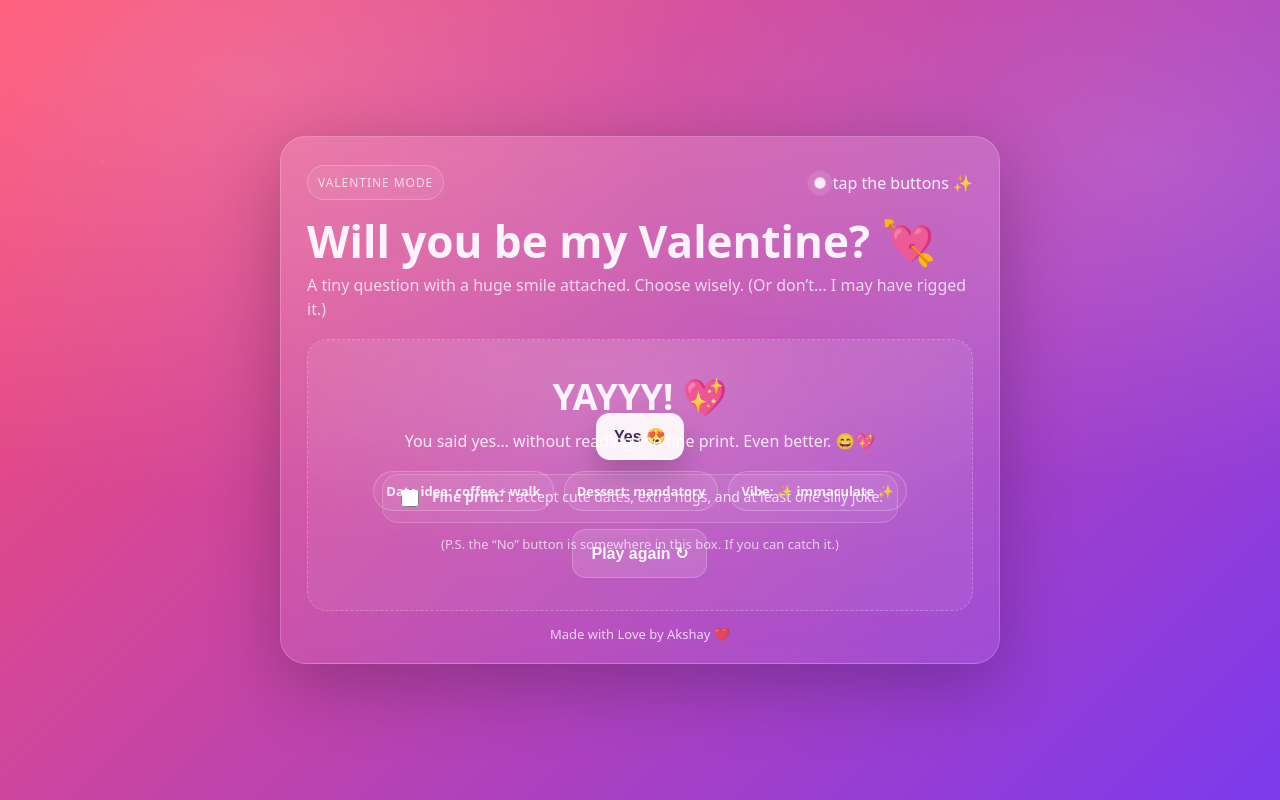
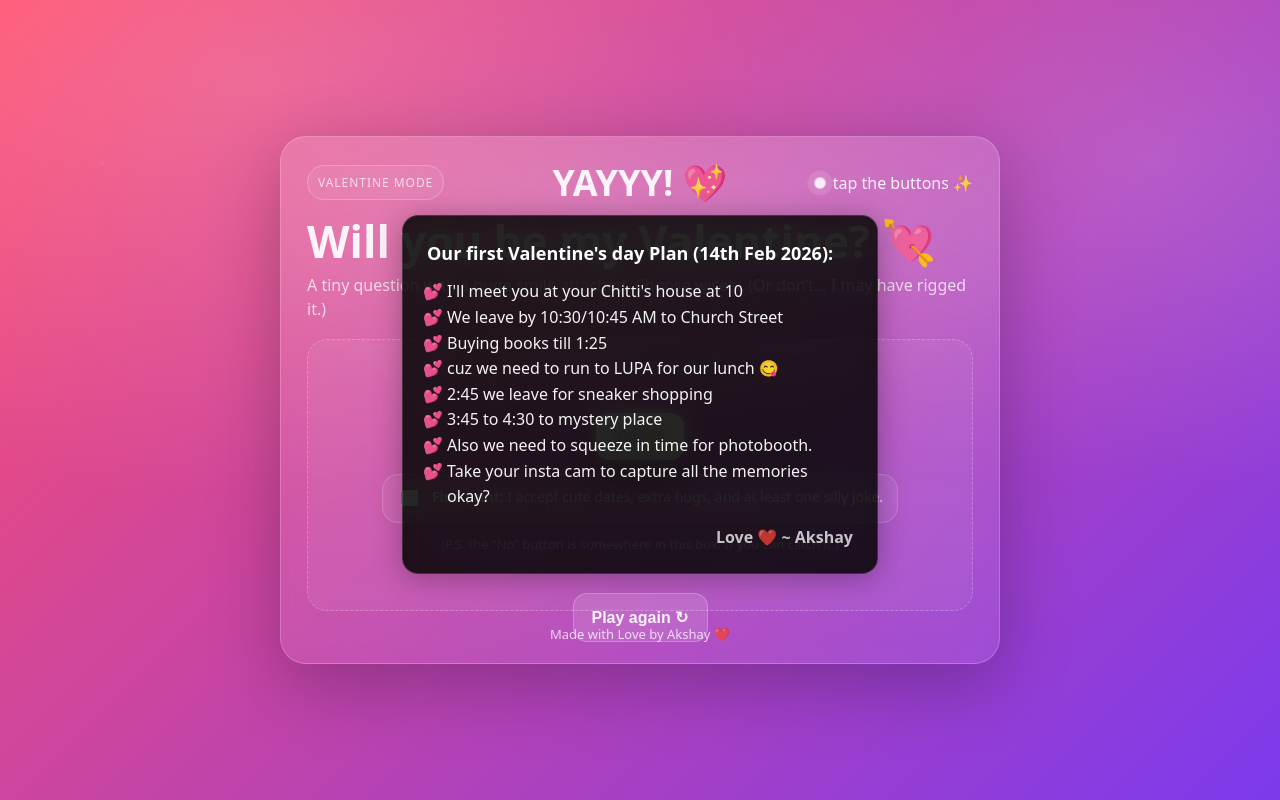
Before and after one commit to Akshaymb07/Valentines-day, a plain HTML site: page index.html in a window 1280 px wide. Both pictures are taken after a click on the button "Yes 😍". Drawn offline with Linux system fonts and the light colour scheme.

Commit message:
Update index.html
Final changes

```diff
--- a/index.html
+++ b/index.html
@@ -1,233 +1,307 @@
 <!doctype html>
 <html lang="en">
+
 <head>
   <meta charset="UTF-8" />
-  <meta name="viewport" content="width=device-width, initial-scale=1.0"/>
+  <meta name="viewport" content="width=device-width, initial-scale=1.0" />
   <title>Will you be my Valentine?</title>
   <meta name="theme-color" content="#ff4d6d" />
   <style>
-    :root{
-      --bg1:#ff4d6d;
-      --bg2:#7c3aed;
-      --glass: rgba(255,255,255,.14);
-      --glass2: rgba(255,255,255,.08);
-      --border: rgba(255,255,255,.20);
-      --text: rgba(255,255,255,.92);
-      --muted: rgba(255,255,255,.75);
-      --shadow: 0 20px 70px rgba(0,0,0,.25);
+    :root {
+      --bg1: #ff4d6d;
+      --bg2: #7c3aed;
+      --glass: rgba(255, 255, 255, .14);
+      --glass2: rgba(255, 255, 255, .08);
+      --border: rgba(255, 255, 255, .20);
+      --text: rgba(255, 255, 255, .92);
+      --muted: rgba(255, 255, 255, .75);
+      --shadow: 0 20px 70px rgba(0, 0, 0, .25);
     }
-    *{box-sizing:border-box}
-    html,body{height:100%}
-    body{
-      margin:0;
-      font-family: ui-sans-serif, system-ui, -apple-system, Segoe UI, Roboto, Arial, "Apple Color Emoji","Segoe UI Emoji";
-      color:var(--text);
-      overflow:hidden;
+
+    * {
+      box-sizing: border-box
+    }
+
+    html,
+    body {
+      height: 100%
+    }
+
+    body {
+      margin: 0;
+      font-family: ui-sans-serif, system-ui, -apple-system, Segoe UI, Roboto, Arial, "Apple Color Emoji", "Segoe UI Emoji";
+      color: var(--text);
+      overflow: hidden;
       background:
-        radial-gradient(1200px 700px at 20% 10%, rgba(255,255,255,.18), transparent 60%),
-        radial-gradient(900px 600px at 90% 20%, rgba(255,255,255,.14), transparent 55%),
+        radial-gradient(1200px 700px at 20% 10%, rgba(255, 255, 255, .18), transparent 60%),
+        radial-gradient(900px 600px at 90% 20%, rgba(255, 255, 255, .14), transparent 55%),
         linear-gradient(135deg, var(--bg1), var(--bg2));
     }
-    .hearts{
-      position:fixed; inset:0; pointer-events:none; opacity:.32;
+
+    .hearts {
+      position: fixed;
+      inset: 0;
+      pointer-events: none;
+      opacity: .32;
       background-image:
-        radial-gradient(circle at 10% 20%, rgba(255,255,255,.16) 0 2px, transparent 3px),
-        radial-gradient(circle at 70% 60%, rgba(255,255,255,.10) 0 2px, transparent 3px),
-        radial-gradient(circle at 30% 80%, rgba(255,255,255,.12) 0 2px, transparent 3px);
+        radial-gradient(circle at 10% 20%, rgba(255, 255, 255, .16) 0 2px, transparent 3px),
+        radial-gradient(circle at 70% 60%, rgba(255, 255, 255, .10) 0 2px, transparent 3px),
+        radial-gradient(circle at 30% 80%, rgba(255, 255, 255, .12) 0 2px, transparent 3px);
       filter: blur(.2px);
       animation: floatbg 8s ease-in-out infinite alternate;
     }
-    @keyframes floatbg{
-      from{transform:translate3d(0,0,0) scale(1)}
-      to{transform:translate3d(-10px, 10px,0) scale(1.03)}
+
+    @keyframes floatbg {
+      from {
+        transform: translate3d(0, 0, 0) scale(1)
+      }
+
+      to {
+        transform: translate3d(-10px, 10px, 0) scale(1.03)
+      }
     }
 
-    .wrap{
-      height:100%;
-      display:grid;
-      place-items:center;
-      padding:24px;
+    .wrap {
+      height: 100%;
+      display: grid;
+      place-items: center;
+      padding: 24px;
     }
-    .card{
-      width:min(720px, 94vw);
-      border-radius:26px;
-      padding:28px 26px 20px;
+
+    .card {
+      width: min(720px, 94vw);
+      border-radius: 26px;
+      padding: 28px 26px 20px;
       background: linear-gradient(180deg, var(--glass), var(--glass2));
       border: 1px solid var(--border);
       box-shadow: var(--shadow);
       backdrop-filter: blur(14px);
-      position:relative;
+      position: relative;
     }
-    .top{
-      display:flex;
-      align-items:center;
-      justify-content:space-between;
-      gap:12px;
-      margin-bottom:18px;
+
+    .top {
+      display: flex;
+      align-items: center;
+      justify-content: space-between;
+      gap: 12px;
+      margin-bottom: 18px;
     }
-    .badge{
-      font-size:12px;
-      letter-spacing:.08em;
-      text-transform:uppercase;
-      color:var(--muted);
-      padding:8px 10px;
-      border-radius:999px;
-      border:1px solid rgba(255,255,255,.22);
-      background: rgba(255,255,255,.06);
-      user-select:none;
+
+    .badge {
+      font-size: 12px;
+      letter-spacing: .08em;
+      text-transform: uppercase;
+      color: var(--muted);
+      padding: 8px 10px;
+      border-radius: 999px;
+      border: 1px solid rgba(255, 255, 255, .22);
+      background: rgba(255, 255, 255, .06);
+      user-select: none;
     }
-    .spark{
-      display:flex; gap:8px; align-items:center;
-      color:rgba(255,255,255,.9);
-      user-select:none;
+
+    .spark {
+      display: flex;
+      gap: 8px;
+      align-items: center;
+      color: rgba(255, 255, 255, .9);
+      user-select: none;
     }
-    .spark .dot{
-      width:10px;height:10px;border-radius:999px;
-      background: rgba(255,255,255,.9);
-      box-shadow:0 0 0 6px rgba(255,255,255,.12);
+
+    .spark .dot {
+      width: 10px;
+      height: 10px;
+      border-radius: 999px;
+      background: rgba(255, 255, 255, .9);
+      box-shadow: 0 0 0 6px rgba(255, 255, 255, .12);
       animation: pulse 1.8s ease-in-out infinite;
     }
-    @keyframes pulse{
-      0%,100%{transform:scale(1); opacity:.75}
-      50%{transform:scale(1.15); opacity:1}
+
+    @keyframes pulse {
+
+      0%,
+      100% {
+        transform: scale(1);
+        opacity: .75
+      }
+
+      50% {
+        transform: scale(1.15);
+        opacity: 1
+      }
     }
 
-    h1{
-      margin:6px 0 8px;
+    h1 {
+      margin: 6px 0 8px;
       font-size: clamp(28px, 4vw, 44px);
-      line-height:1.05;
-    }
-    p{
-      margin:0 0 18px;
-      color:var(--muted);
-      font-size: clamp(14px, 2vw, 16px);
-      line-height:1.5;
+      line-height: 1.05;
     }
 
-    .arena{
-      margin-top:14px;
-      position:relative;
-      height: clamp(210px, 34vh, 280px);
-      border-radius:20px;
-      border: 1px dashed rgba(255,255,255,.24);
-      background: rgba(255,255,255,.05);
-      overflow:hidden;
-    }
-    .center{
-      position:absolute; inset:0;
-      display:grid; place-items:center;
-      padding:18px;
-      text-align:center;
+    p {
+      margin: 0 0 18px;
+      color: var(--muted);
+      font-size: clamp(14px, 2vw, 16px);
+      line-height: 1.5;
     }
 
-    .btns{
-      display:flex;
-      gap:14px;
-      justify-content:center;
-      flex-wrap:wrap;
-      margin-top:16px;
+    .arena {
+      margin-top: 14px;
+      position: relative;
+      height: clamp(210px, 34vh, 280px);
+      border-radius: 20px;
+      border: 1px dashed rgba(255, 255, 255, .24);
+      background: rgba(255, 255, 255, .05);
+      overflow: hidden;
     }
-    button{
-      appearance:none;
-      border:none;
-      padding:14px 18px;
-      border-radius:14px;
-      font-weight:700;
-      font-size:16px;
-      cursor:pointer;
+
+    .center {
+      position: absolute;
+      inset: 0;
+      display: grid;
+      place-items: center;
+      padding: 18px;
+      text-align: center;
+    }
+
+    .btns {
+      display: flex;
+      gap: 14px;
+      justify-content: center;
+      flex-wrap: wrap;
+      margin-top: 16px;
+    }
+
+    button {
+      appearance: none;
+      border: none;
+      padding: 14px 18px;
+      border-radius: 14px;
+      font-weight: 700;
+      font-size: 16px;
+      cursor: pointer;
       transition: transform .15s ease, filter .15s ease, box-shadow .15s ease;
-      user-select:none;
+      user-select: none;
       -webkit-tap-highlight-color: transparent;
     }
-    button:active{transform: scale(.98)}
-    .yes{
-      background: rgba(255,255,255,.92);
-      color:#2b1038;
-      box-shadow: 0 16px 30px rgba(0,0,0,.22);
+
+    button:active {
+      transform: scale(.98)
     }
-    .yes:hover{filter:brightness(1.03)}
-    .no{
-      background: rgba(255,255,255,.10);
-      color: rgba(255,255,255,.90);
-      border:1px solid rgba(255,255,255,.22);
-      box-shadow: 0 10px 22px rgba(0,0,0,.12);
-      position:absolute; /* we move it inside arena */
+
+    .yes {
+      background: rgba(255, 255, 255, .92);
+      color: #2b1038;
+      box-shadow: 0 16px 30px rgba(0, 0, 0, .22);
+      position: relative;
+      z-index: 50;
+    }
+
+    .yes:hover {
+      filter: brightness(1.03)
+    }
+
+    .no {
+      background: rgba(255, 255, 255, .10);
+      color: rgba(255, 255, 255, .90);
+      border: 1px solid rgba(255, 255, 255, .22);
+      box-shadow: 0 10px 22px rgba(0, 0, 0, .12);
+      position: absolute;
+      /* we move it inside arena */
       left: calc(50% + 90px);
       top: calc(50% + 40px);
-      transform: translate(-50%,-50%);
-      touch-action:none;
+      transform: translate(-50%, -50%);
+      touch-action: none;
     }
-    .no:hover{filter:brightness(1.08)}
 
-    .fineprint{
-      display:flex;
-      align-items:flex-start;
-      gap:10px;
-      margin-top:14px;
-      padding:12px 14px;
-      border-radius:16px;
-      border:1px solid rgba(255,255,255,.18);
-      background: rgba(255,255,255,.06);
-      color: rgba(255,255,255,.82);
-      font-size:14px;
+    .no:hover {
+      filter: brightness(1.08)
     }
-    .fineprint input{
-      margin-top:2px;
-      width:18px; height:18px;
+
+    .fineprint {
+      display: flex;
+      align-items: flex-start;
+      gap: 10px;
+      margin-top: 14px;
+      padding: 12px 14px;
+      border-radius: 16px;
+      border: 1px solid rgba(255, 255, 255, .18);
+      background: rgba(255, 255, 255, .06);
+      color: rgba(255, 255, 255, .82);
+      font-size: 14px;
+    }
+
+    .fineprint input {
+      margin-top: 2px;
+      width: 18px;
+      height: 18px;
       accent-color: white;
     }
 
-    .success{
-      position:absolute; inset:0;
-      display:grid; place-items:center;
-      padding:18px;
-      text-align:center;
-      opacity:0; pointer-events:none;
+    .success {
+      position: absolute;
+      inset: 0;
+      z-index: 100;
+      display: grid;
+      place-items: center;
+      padding: 18px;
+      text-align: center;
+      opacity: 0;
+      pointer-events: none;
       transform: scale(.98);
       transition: opacity .25s ease, transform .25s ease;
-      background: radial-gradient(700px 300px at 50% 20%, rgba(255,255,255,.14), transparent 60%);
+      background: radial-gradient(700px 300px at 50% 20%, rgba(255, 255, 255, .14), transparent 60%);
     }
-    .success.show{
-      opacity:1; pointer-events:auto;
+
+    .success.show {
+      opacity: 1;
+      pointer-events: auto;
       transform: scale(1);
     }
-    .success h2{
-      margin:0 0 8px;
+
+    .success h2 {
+      margin: 0 0 8px;
       font-size: clamp(26px, 3.2vw, 36px);
     }
-    .success .msg{
-      margin:0 auto 18px;
-      max-width:52ch;
-      color: rgba(255,255,255,.85);
-    }
-    .chiprow{
-      display:flex; gap:10px; justify-content:center; flex-wrap:wrap;
-      margin-top:10px;
-    }
-    .chip{
-      padding:10px 12px;
-      border-radius:999px;
-      border:1px solid rgba(255,255,255,.22);
-      background: rgba(255,255,255,.06);
-      color: rgba(255,255,255,.88);
-      font-weight:600;
-      font-size:13px;
+
+    .success .msg {
+      margin: 0 auto 18px;
+      max-width: 52ch;
+      color: rgba(255, 255, 255, .85);
     }
 
-    footer{
-      margin-top:14px;
-      text-align:center;
-      color: rgba(255,255,255,.78);
-      font-size:13px;
-      user-select:none;
+    .chiprow {
+      display: flex;
+      gap: 10px;
+      justify-content: center;
+      flex-wrap: wrap;
+      margin-top: 10px;
     }
 
-    canvas#confetti{
-      position:fixed; inset:0;
-      pointer-events:none;
+    .chip {
+      padding: 10px 12px;
+      border-radius: 999px;
+      border: 1px solid rgba(255, 255, 255, .22);
+      background: rgba(255, 255, 255, .06);
+      color: rgba(255, 255, 255, .88);
+      font-weight: 600;
+      font-size: 13px;
+    }
+
+    footer {
+      margin-top: 14px;
+      text-align: center;
+      color: rgba(255, 255, 255, .78);
+      font-size: 13px;
+      user-select: none;
+    }
+
+    canvas#confetti {
+      position: fixed;
+      inset: 0;
+      pointer-events: none;
     }
   </style>
 </head>
+
 <body>
   <div class="hearts"></div>
   <canvas id="confetti"></canvas>
@@ -251,7 +325,7 @@
 
             <!-- Optional fine print -->
             <label class="fineprint" id="fineprint">
-              <input type="checkbox" id="agree"/>
+              <input type="checkbox" id="agree" />
               <span>
                 <strong>Fine print:</strong> I accept cute dates, extra hugs, and at least one silly joke.
               </span>
@@ -265,23 +339,35 @@
 
         <button class="no" id="noBtn" aria-label="No button">No 🙈</button>
 
-        <div class="success" id="success" aria-live="polite">
-          <div>
-            <h2>YAYYY! 💖</h2>
-            <p class="msg" id="successMsg">
-              You just made my whole day. Now we officially have plans. 😊
-            </p>
-            <div class="chiprow">
-              <span class="chip">Date idea: coffee + walk</span>
-              <span class="chip">Dessert: mandatory</span>
-              <span class="chip">Vibe: ✨ immaculate ✨</span>
-            </div>
-            <div style="margin-top:18px">
-              <button class="yes" id="resetBtn" style="background: rgba(255,255,255,.12); color: rgba(255,255,255,.92); border:1px solid rgba(255,255,255,.22); box-shadow:none;">
-                Play again ↻
-              </button>
-            </div>
+
+      </div>
+
+      <div class="success" id="success" aria-live="polite">
+        <div
+          style="width: 100%; height: 100%; overflow-y: auto; display: flex; flex-direction: column; align-items: center; justify-content: center;">
+          <h2 style="margin-top:0">YAYYY! 💖</h2>
+          <div class="msg" id="successMsg"
+            style="text-align: left; background: rgba(0, 0, 0, 0.85); backdrop-filter: blur(12px); -webkit-backdrop-filter: blur(12px); padding: 24px; border-radius: 16px; margin-bottom: 20px; box-shadow: 0 4px 30px rgba(0,0,0,0.3); border: 1px solid rgba(255,255,255,0.15);">
+            <p style="font-weight: 700; margin-bottom: 12px; color: white; font-size: 18px;">Our first Valentine's day
+              Plan (14th Feb 2026):</p>
+            <ul
+              style="margin: 0; padding-left: 20px; list-style-type: '💕 '; color: rgba(255,255,255,0.95); line-height: 1.6;">
+              <li>I'll meet you at your Chitti's house at 10</li>
+              <li>We leave by 10:30/10:45 AM to Church Street</li>
+              <li>Buying books till 1:25</li>
+              <li>cuz we need to run to LUPA for our lunch 😋</li>
+              <li>2:45 we leave for sneaker shopping</li>
+              <li>3:45 to 4:30 to mystery place</li>
+              <li>Also we need to squeeze in time for photobooth.</li>
+              <li>Take your insta cam to capture all the memories okay?</li>
+            </ul>
+            <p style="margin-top: 15px; text-align: right; margin-bottom: 0; font-weight: 600;">Love ❤️ ~ Akshay</p>
           </div>
+
+          <button class="yes" id="resetBtn"
+            style="background: rgba(255,255,255,.12); color: rgba(255,255,255,.92); border:1px solid rgba(255,255,255,.22); box-shadow:none;">
+            Play again ↻
+          </button>
         </div>
       </div>
 
@@ -294,40 +380,40 @@
     const canvas = document.getElementById('confetti');
     const ctx = canvas.getContext('2d');
     let W, H;
-    function resize(){
+    function resize() {
       W = canvas.width = window.innerWidth * devicePixelRatio;
       H = canvas.height = window.innerHeight * devicePixelRatio;
       ctx.scale(devicePixelRatio, devicePixelRatio);
     }
     // Fix scaling on resize by resetting transform
-    function hardResize(){
+    function hardResize() {
       canvas.width = window.innerWidth * devicePixelRatio;
       canvas.height = window.innerHeight * devicePixelRatio;
-      ctx.setTransform(devicePixelRatio,0,0,devicePixelRatio,0,0);
+      ctx.setTransform(devicePixelRatio, 0, 0, devicePixelRatio, 0, 0);
     }
     hardResize();
     window.addEventListener('resize', hardResize);
 
-    function confettiBurst(count=160){
+    function confettiBurst(count = 160) {
       const parts = [];
-      for(let i=0;i<count;i++){
+      for (let i = 0; i < count; i++) {
         parts.push({
-          x: Math.random()*window.innerWidth,
-          y: -20 - Math.random()*200,
-          r: 2 + Math.random()*4,
-          vx: -2 + Math.random()*4,
-          vy: 2 + Math.random()*6,
-          rot: Math.random()*Math.PI,
-          vr: -0.2 + Math.random()*0.4,
-          life: 140 + Math.random()*60,
+          x: Math.random() * window.innerWidth,
+          y: -20 - Math.random() * 200,
+          r: 2 + Math.random() * 4,
+          vx: -2 + Math.random() * 4,
+          vy: 2 + Math.random() * 6,
+          rot: Math.random() * Math.PI,
+          vr: -0.2 + Math.random() * 0.4,
+          life: 140 + Math.random() * 60,
           kind: Math.random() > 0.8 ? 'heart' : 'rect'
         });
       }
       let frame = 0;
-      (function tick(){
+      (function tick() {
         frame++;
-        ctx.clearRect(0,0,window.innerWidth, window.innerHeight);
-        parts.forEach(p=>{
+        ctx.clearRect(0, 0, window.innerWidth, window.innerHeight);
+        parts.forEach(p => {
           p.x += p.vx;
           p.y += p.vy;
           p.vy += 0.02;
@@ -337,34 +423,34 @@
           ctx.save();
           ctx.translate(p.x, p.y);
           ctx.rotate(p.rot);
-          ctx.globalAlpha = Math.max(0, Math.min(1, p.life/180));
+          ctx.globalAlpha = Math.max(0, Math.min(1, p.life / 180));
 
           // Random pastel-ish colors
-          const hue = (330 + Math.random()*60) % 360;
+          const hue = (330 + Math.random() * 60) % 360;
           ctx.fillStyle = `hsla(${hue}, 90%, 70%, ${ctx.globalAlpha})`;
 
-          if(p.kind === 'heart'){
+          if (p.kind === 'heart') {
             // draw a tiny heart
             ctx.beginPath();
             ctx.moveTo(0, p.r);
-            ctx.bezierCurveTo(p.r, -p.r, p.r*2, p.r, 0, p.r*2);
-            ctx.bezierCurveTo(-p.r*2, p.r, -p.r, -p.r, 0, p.r);
+            ctx.bezierCurveTo(p.r, -p.r, p.r * 2, p.r, 0, p.r * 2);
+            ctx.bezierCurveTo(-p.r * 2, p.r, -p.r, -p.r, 0, p.r);
             ctx.fill();
           } else {
-            ctx.fillRect(-p.r, -p.r, p.r*2, p.r*2);
+            ctx.fillRect(-p.r, -p.r, p.r * 2, p.r * 2);
           }
 
           ctx.restore();
         });
 
         // Remove dead parts
-        for(let i=parts.length-1;i>=0;i--){
-          if(parts[i].life <= 0 || parts[i].y > window.innerHeight + 60){
-            parts.splice(i,1);
+        for (let i = parts.length - 1; i >= 0; i--) {
+          if (parts[i].life <= 0 || parts[i].y > window.innerHeight + 60) {
+            parts.splice(i, 1);
           }
         }
-        if(parts.length > 0 && frame < 260) requestAnimationFrame(tick);
-        else ctx.clearRect(0,0,window.innerWidth, window.innerHeight);
+        if (parts.length > 0 && frame < 260) requestAnimationFrame(tick);
+        else ctx.clearRect(0, 0, window.innerWidth, window.innerHeight);
       })();
     }
 
@@ -377,12 +463,27 @@
     const agree = document.getElementById('agree');
     const successMsg = document.getElementById('successMsg');
 
-    const noPhrases = ["No 🙈","Wait…","U sure?","Try again","Nice try","Not today","😅","oops"];
+    const noPhrases = ["No 🙈", "Wait…", "U sure?", "Try again", "Nice try", "Not today", "😅", "oops"];
     let dodgeLevel = 1;
+    let yesScale = 1;
 
-    function clamp(v,min,max){ return Math.min(max, Math.max(min,v)); }
+    function clamp(v, min, max) { return Math.min(max, Math.max(min, v)); }
 
-    function moveNoButton(){
+    function growYesButton() {
+      const r = yesBtn.getBoundingClientRect();
+      const a = arena.getBoundingClientRect();
+
+      // If it covers the arena significantly, hide the No button
+      if (r.width > a.width * 1.3 && r.height > a.height * 1.3) {
+        noBtn.style.display = "none";
+        return;
+      }
+
+      yesScale += 0.2;
+      yesBtn.style.transform = `scale(${yesScale})`;
+    }
+
+    function moveNoButton() {
       const rect = arena.getBoundingClientRect();
       const btnRect = noBtn.getBoundingClientRect();
 
@@ -395,22 +496,22 @@
       const y = pad + Math.random() * clamp(maxY - pad, 30, maxY);
 
       noBtn.style.left = `${x}px`;
-      noBtn.style.top  = `${y}px`;
+      noBtn.style.top = `${y}px`;
 
       // sometimes shrink a little (but not too much)
-      if(Math.random() > 0.6){
-        const s = 0.88 + Math.random()*0.12;
+      if (Math.random() > 0.6) {
+        const s = 0.88 + Math.random() * 0.12;
         noBtn.style.transform = `translate(0,0) scale(${s})`;
       } else {
         noBtn.style.transform = `translate(0,0)`;
       }
 
       // change label
-      noBtn.textContent = noPhrases[Math.floor(Math.random()*noPhrases.length)];
+      noBtn.textContent = noPhrases[Math.floor(Math.random() * noPhrases.length)];
     }
 
     // make sure "No" starts inside arena coords (absolute within arena)
-    function initNoPos(){
+    function initNoPos() {
       noBtn.style.transform = "translate(0,0)";
       noBtn.style.left = "60%";
       noBtn.style.top = "65%";
@@ -419,53 +520,57 @@
     }
     initNoPos();
 
-    function pointerNearNo(e){
+    function pointerNearNo(e) {
+      if (noBtn.style.display === 'none') return false;
       const p = (e.touches && e.touches[0]) ? e.touches[0] : e;
       const r = noBtn.getBoundingClientRect();
-      const dx = (p.clientX - (r.left + r.width/2));
-      const dy = (p.clientY - (r.top + r.height/2));
-      const dist = Math.hypot(dx,dy);
-      return dist < (90 - dodgeLevel*8); // gets harder to hit over time
+      const dx = (p.clientX - (r.left + r.width / 2));
+      const dy = (p.clientY - (r.top + r.height / 2));
+      const dist = Math.hypot(dx, dy);
+      return dist < (90 - dodgeLevel * 8); // gets harder to hit over time
     }
 
     // Desktop: dodge on hover/move
-    arena.addEventListener('mousemove', (e)=>{
-      if(pointerNearNo(e)) {
+    arena.addEventListener('mousemove', (e) => {
+      if (pointerNearNo(e)) {
         dodgeLevel = clamp(dodgeLevel + 0.08, 1, 6);
         moveNoButton();
+        growYesButton();
       }
     });
 
     // Mobile: dodge on touchstart near it
-    arena.addEventListener('touchstart', (e)=>{
-      if(pointerNearNo(e)) {
+    arena.addEventListener('touchstart', (e) => {
+      if (pointerNearNo(e)) {
         dodgeLevel = clamp(dodgeLevel + 0.2, 1, 6);
         moveNoButton();
+        growYesButton();
       }
-    }, {passive:true});
+    }, { passive: true });
 
     // If they do click it, be cheeky
-    noBtn.addEventListener('click', ()=>{
+    noBtn.addEventListener('click', () => {
       moveNoButton();
       dodgeLevel = clamp(dodgeLevel + 0.4, 1, 6);
+      growYesButton();
     });
 
     // YES behavior + fine print gag
-    yesBtn.addEventListener('click', ()=>{
-      const checked = agree.checked;
-      successMsg.textContent = checked
-        ? "You accepted the fine print AND my heart. Iconic. 💞"
-        : "You said yes… without reading the fine print. Even better. 😄💖";
+    yesBtn.addEventListener('click', () => {
+      // We show the plan now instead of the dynamic text
+
       success.classList.add('show');
       confettiBurst();
       // keep no button from distracting
       noBtn.style.display = "none";
     });
 
-    resetBtn.addEventListener('click', ()=>{
+    resetBtn.addEventListener('click', () => {
       success.classList.remove('show');
       noBtn.style.display = "block";
       dodgeLevel = 1;
+      yesScale = 1;
+      yesBtn.style.transform = "scale(1)";
       agree.checked = false;
       initNoPos();
     });
@@ -476,4 +581,5 @@
     noBtn.style.position = "absolute";
   </script>
 </body>
+
 </html>
```
